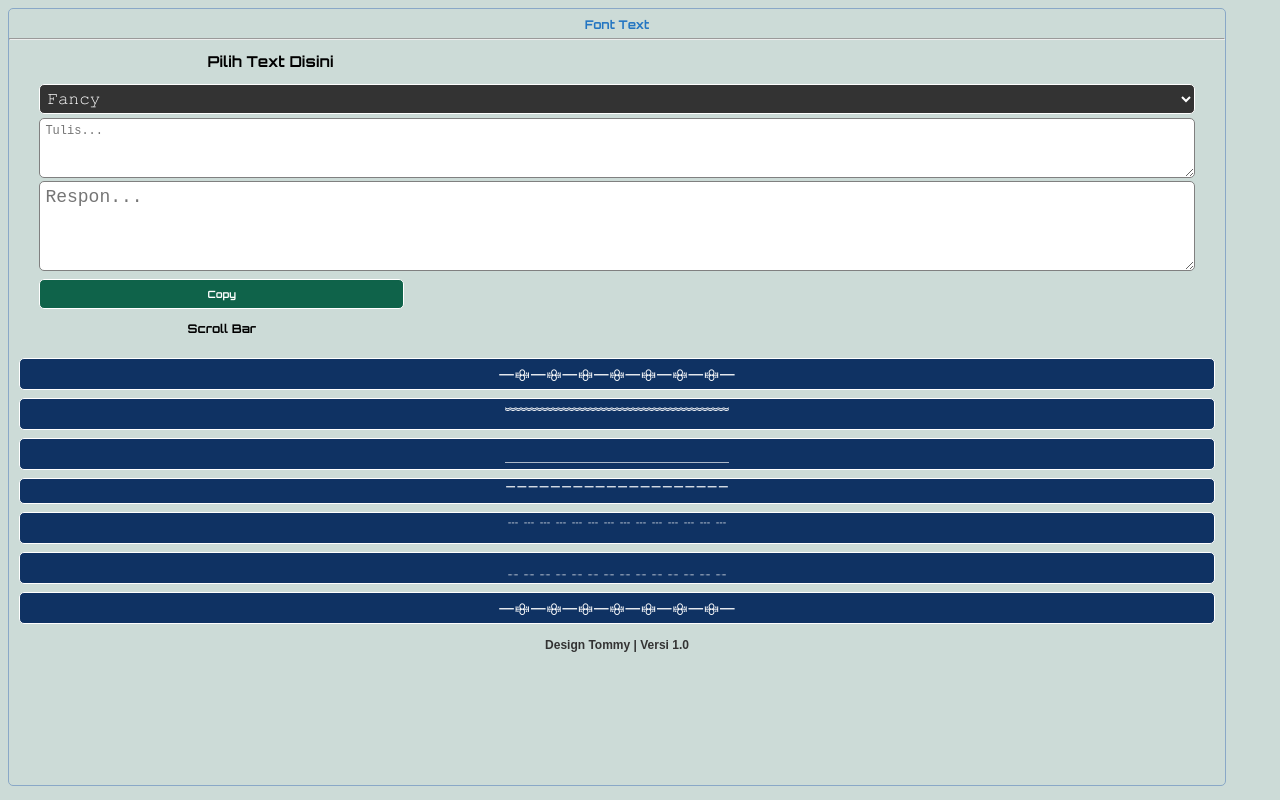
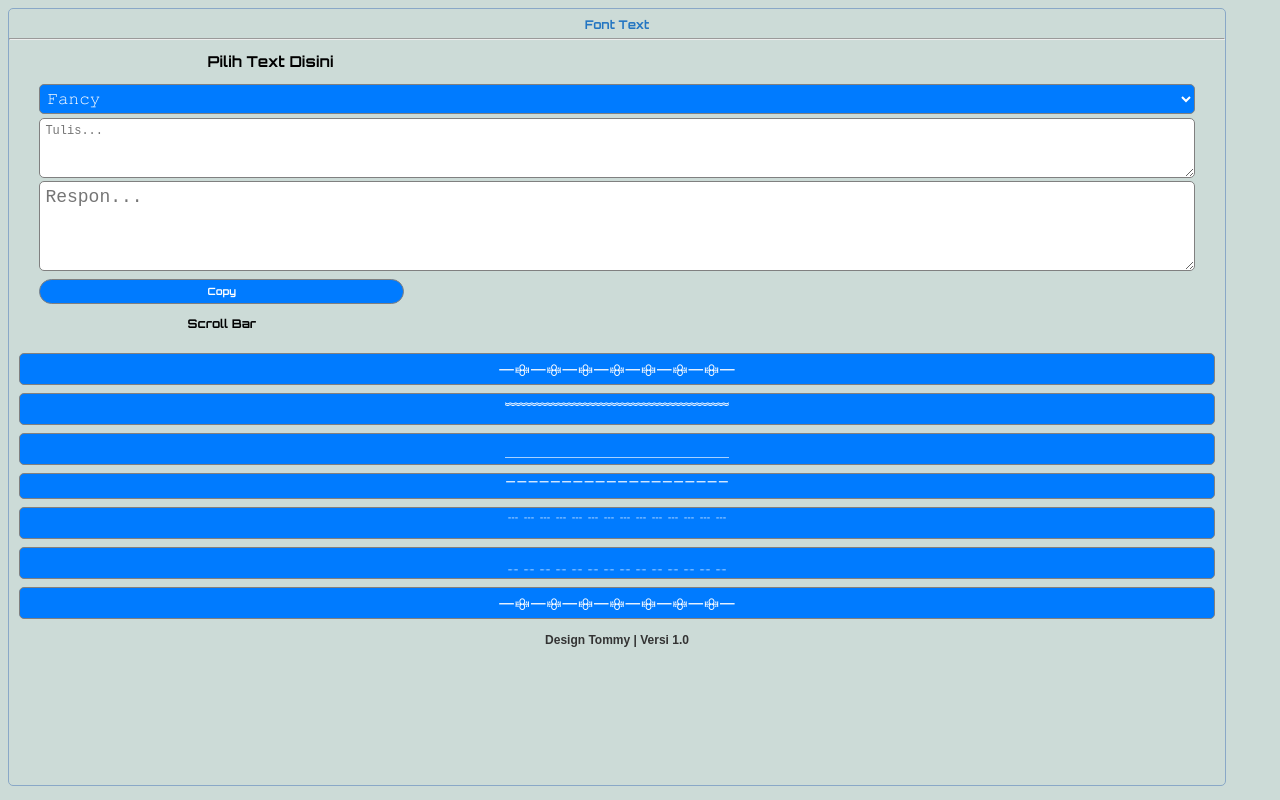
Before and after one commit to tommydev27/tm-text, a plain HTML site: page index.html in a window 1280 px wide. Drawn offline with nearby package versions, Linux system fonts and the light colour scheme.

Commit message:
index.html

```diff
--- a/index.html
+++ b/index.html
@@ -42,9 +42,9 @@ body {
             padding: 3px;
             width: 100%;
             color: white;
-            background-color: #0f3263;
+            background-color: #007bff;
             font-size: 16px;
-            border: 1px solid white;
+            border: 1px solid gray;
             border-radius: 5px;
         }
         button:hover {
@@ -106,7 +106,7 @@ h3 {
 <hr>
 <h2>Pilih Text Disini</h2>
 <div class="container" >
-    <select id="fontSelector" style="width: 95%; height: 30px; font-size: 15px;  border: 1px solid #fff; border-radius: 5px; background-color: #333333;">
+    <select id="fontSelector" style="width: 95%; height: 30px; font-size: 15px;  border: 1px solid gra; border-radius: 5px; background-color: #007bff;">
 <div class id="option value" >
             <option value="fancy">𝙵𝚊𝚗𝚌𝚢</option>
             <option value="gothic">𝔊𝔬𝔱𝔥𝔦𝔠</option>
@@ -116,7 +116,7 @@ h3 {
         <textarea id="normalText" placeholder="Tulis..."></textarea>
 <textarea id="fancyText" placeholder="Respon..." readonly style="width: 95%; height: 90px; margin-top: -5px; font-size: 18px; border: 1px solid gray; border-radius: 5px;"></textarea>
 <button id="copyButton" style="
-width: 30%; height: 30px; font-size: 10px;  border: 1px solid #fff; border-radius: 5px; background-color: #0f634a; font-weight: bold; margin-right: 65%;
+width: 30%; height: 25px; font-size: 10px;  border: 1px solid gray; border-radius: 50px; background-color:#007bff ; font-weight: bold; margin-right: 65%;
   font-family: 'Orbitron', sans-serif;">Copy</button>
 
 <script>
```
